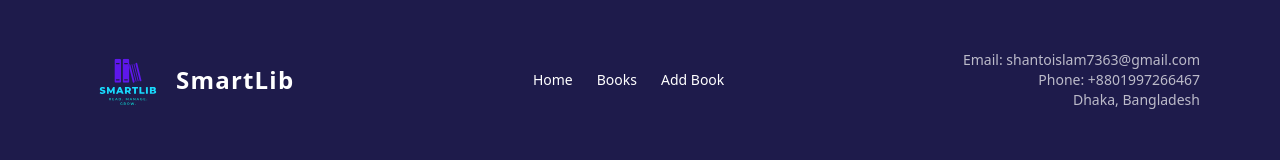
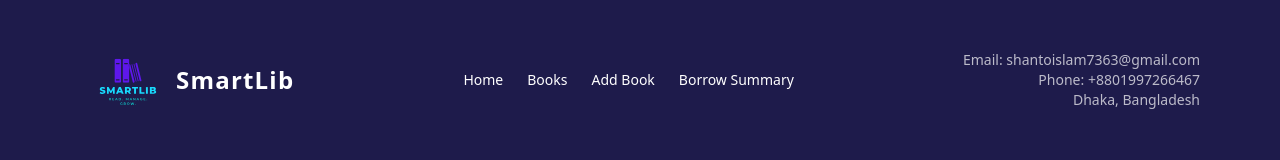
Before and after one commit to Shanto93/smartLib, a React (Vite) app in the folder smartLib/smartLib-client/: page /edit-book/1 in a window 1280 px wide. Shown: the part 913-1073 px from the top of the page. Built offline with nearby package versions, Linux system fonts and the light colour scheme; no server answers.

Commit message:
Some minor modification done

```diff
--- a/smartLib/smartLib-client/src/pages/AddBook.tsx
+++ b/smartLib/smartLib-client/src/pages/AddBook.tsx
@@ -56,7 +56,7 @@ const AddBook = () => {
       const res = await createBook(data).unwrap();
       console.log(res.success === true);
       if (res.success === true) {
-        toast.success("Book added successfully!");
+        toast.success(`${data.title} successfully add to booklist!`);
         form.reset();
         navigate("/books");
       }
--- a/smartLib/smartLib-client/src/pages/EditBook.tsx
+++ b/smartLib/smartLib-client/src/pages/EditBook.tsx
@@ -79,10 +79,10 @@ const EditBook = () => {
         updatedDoc: values,
       }).unwrap();
       if (res.success) {
-        toast.success("Book updated successfully!");
+        toast.success(`${values.title} update successfully!`);
         navigate("/books");
       } else {
-        toast.error("Failed to update book");
+        toast.error(`Failed to update ${values.title}`);
       }
       // eslint-disable-next-line @typescript-eslint/no-unused-vars
     } catch (error) {
--- a/smartLib/smartLib-client/src/redux/api/baseApi.ts
+++ b/smartLib/smartLib-client/src/redux/api/baseApi.ts
@@ -5,6 +5,7 @@ export const baseApi = createApi({
   reducerPath: "baseApi",
   baseQuery: fetchBaseQuery({
     baseUrl: "https://library-management-eta-rose.vercel.app/api/books",
+    // baseUrl: "http://localhost:5000/api/books",
   }),
   tagTypes: ["Book", "Borrow"],
   endpoints: (build) => ({
--- a/smartLib/smartLib-client/src/redux/api/borrowApi.ts
+++ b/smartLib/smartLib-client/src/redux/api/borrowApi.ts
@@ -5,6 +5,7 @@ export const borrowApi = createApi({
   reducerPath: "borrowApi",
   baseQuery: fetchBaseQuery({
     baseUrl: "https://library-management-eta-rose.vercel.app/api",
+    // baseUrl: "http://localhost:5000/api",
   }),
   tagTypes: ["Borrow", "Book"],
   endpoints: (build) => ({
--- a/smartLib/smartLib-client/src/shared/Footer.tsx
+++ b/smartLib/smartLib-client/src/shared/Footer.tsx
@@ -1,95 +1,3 @@
-// import logo from "../assets/smartlib.svg";
-
-// const Footer = () => {
-//   return (
-//     <footer className="bg-[#5e17eb] text-white pt-10 pb-6 px-6 sm:px-10 lg:px-20">
-//       <div className="max-w-7xl mx-auto grid grid-cols-1 sm:grid-cols-2 md:grid-cols-4 gap-8">
-//         {/* Logo + Description */}
-//         <div>
-//           <div className="flex items-center space-x-2 mb-4">
-//             <img
-//               src={logo}
-//               alt="SmartLib Logo"
-//               className="w-16 sm:w-20 md:w-24 h-auto object-contain"
-//             />
-//             <span className="text-xl font-bold tracking-wide">SmartLib</span>
-//           </div>
-//           <p className="text-sm text-white/80 leading-relaxed">
-//             A smarter way to manage your library. Discover, organize, and
-//             read—all in one place.
-//           </p>
-//         </div>
-
-//         {/* Quick Links */}
-//         <div>
-//           <h4 className="text-lg font-semibold mb-3 text-[#18dcff]">
-//             Quick Links
-//           </h4>
-//           <ul className="space-y-2 text-sm text-white/90">
-//             <li>
-//               <a href="/" className="hover:text-[#18dcff] transition">
-//                 Home
-//               </a>
-//             </li>
-//             <li>
-//               <a href="/books" className="hover:text-[#18dcff] transition">
-//                 All Books
-//               </a>
-//             </li>
-//             <li>
-//               <a href="/addBook" className="hover:text-[#18dcff] transition">
-//                 Add Book
-//               </a>
-//             </li>
-
-//           </ul>
-//         </div>
-
-//         {/* Resources */}
-//         <div>
-//           <h4 className="text-lg font-semibold mb-3 text-[#18dcff]">
-//             Resources
-//           </h4>
-//           <ul className="space-y-2 text-sm text-white/90">
-//             <li>
-//               <a href="#" className="hover:text-[#18dcff] transition">
-//                 Privacy Policy
-//               </a>
-//             </li>
-//             <li>
-//               <a href="#" className="hover:text-[#18dcff] transition">
-//                 Terms of Use
-//               </a>
-//             </li>
-//             <li>
-//               <a href="#" className="hover:text-[#18dcff] transition">
-//                 FAQs
-//               </a>
-//             </li>
-//           </ul>
-//         </div>
-
-//         {/* Contact */}
-//         <div>
-//           <h4 className="text-lg font-semibold mb-3 text-[#18dcff]">Contact</h4>
-//           <ul className="space-y-2 text-sm text-white/90">
-//             <li>Email: shantoislam7363@gmail.com</li>
-//             <li>Phone: +8801997266467</li>
-//             <li>Location: Dhaka, Bangladesh</li>
-//           </ul>
-//         </div>
-//       </div>
-
-//       {/* Divider */}
-//       <div className="border-t border-white/10 mt-10 pt-4 text-center text-sm text-white/60">
-//         &copy; {new Date().getFullYear()} SmartLib. All rights reserved.
-//       </div>
-//     </footer>
-//   );
-// };
-
-// export default Footer;
-
 import logo from "../assets/smartlib.svg";
 
 const Footer = () => {
@@ -117,6 +25,9 @@ const Footer = () => {
           <a href="/create-book" className="hover:text-[#18dcff] transition">
             Add Book
           </a>
+          <a href="/borrow-summary" className="hover:text-[#18dcff] transition">
+            Borrow Summary
+          </a>
         </div>
 
         <div className="text-sm text-white/70 text-center md:text-right">
```
Also changed, not shown: smartLib/smartLib-client/src/pages/BorrowSummary.tsx (line endings or trailing spaces), 1 other file (tests, documents, lock files or other folders).
